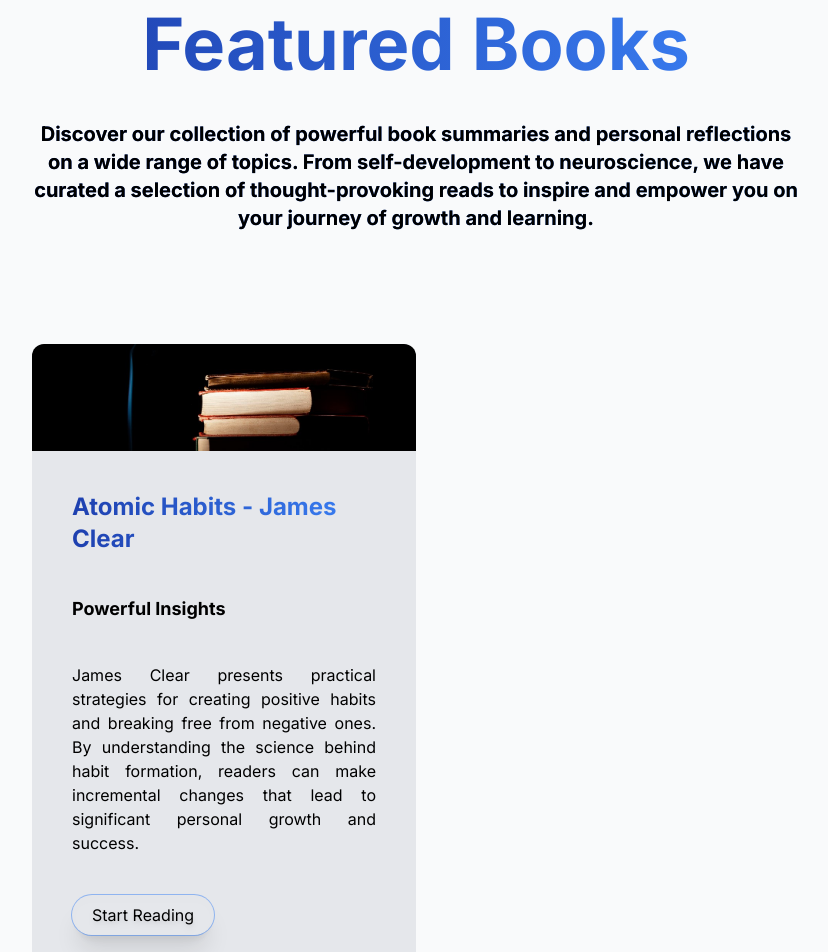
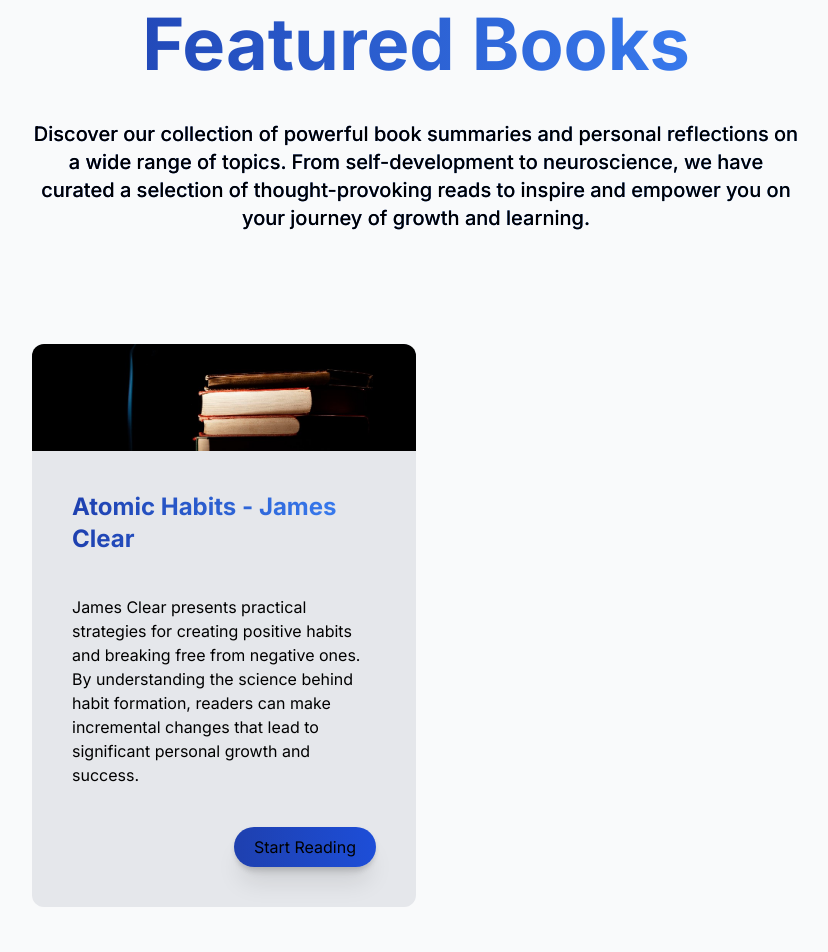
Before and after one commit to kennyAnyi9/blog-bureau, a Next.js app: page / in a window 1280 px wide. Shown: the part 3140-4092 px from the top of the page, without its empty margins (224-1052 px from the left). Built offline with nearby package versions, Linux system fonts and the light colour scheme.

Commit message:
refactor: styles

```diff
--- a/src/app/page.tsx
+++ b/src/app/page.tsx
@@ -195,7 +195,9 @@
             >
               Summaries{" "}
             </span>
+            <br className="md:hidden" />
             <span className="text-black dark:text-white">& </span>
+            <br className="md:hidden" />
             <span
               className="text-transparent bg-clip-text
                     bg-gradient-to-t from-blue-700 to-pink-600"
@@ -308,11 +310,11 @@
           <div>
             {" "}
             <h1
-              className="text-7xl text-center  font-bold text-transparent bg-clip-text
+              className=" text-5xl md:text-6xl lg:text-7xl text-center  font-bold text-transparent bg-clip-text
                     bg-gradient-to-r from-blue-800 to-blue-500 mt-20 mb-28"
             >
               Featured Books
-              <span className="block text-xl  text-black dark:text-gray-300 mt-10">
+              <span className="block font-medium text-xl  text-black dark:text-gray-300 mt-10">
                 Discover our collection of powerful book summaries and personal
                 reflections on a wide range of topics. From self-development to
                 neuroscience, we have curated a selection of thought-provoking
@@ -333,29 +335,21 @@
                 className="rounded-t-xl"
               />{" "}
             </div>
-            <div className="p-10 space-y-10">
+            <div className="p-7 md:p-10 space-y-10">
               <h1
                 className="font-bold text-2xl text-transparent bg-clip-text
                     bg-gradient-to-r from-blue-800 to-blue-500"
               >
                 Atomic Habits - James Clear
               </h1>
-              <h1 className="flex flex-row justify-between text-lg font-bold">
-                Powerful Insights
-                {/* <span className="flex flex-row text-2xl text-yellow-500">
-                  <BsStars />
-                  <BsStars />
-                  <BsStars />
-                  <BsStars />
-                </span> */}
-              </h1>
-              <div className=" text-black dark:text-gray-300 text-justify">
+
+              <div className=" text-black dark:text-gray-300 text-left">
                 James Clear presents practical strategies for creating positive
                 habits and breaking free from negative ones. By understanding
                 the science behind habit formation, readers can make incremental
                 changes that lead to significant personal growth and success.
               </div>
-              <button className="rounded-3xl ring-1  dark:ring-blue-700 transition duration-150 ease-in-out hover:bg-blue-600 px-5 py-2 drop-shadow-md shadow-xl">
+              <button className="rounded-3xl float-right  dark:ring-blue-700 transition duration-150 ease-in-out bg-gradient-to-r from-blue-800 to-blue-700 hover:bg-blue-500 px-5 py-2 drop-shadow-md shadow-xl">
                 Start Reading
               </button>
             </div>
```
